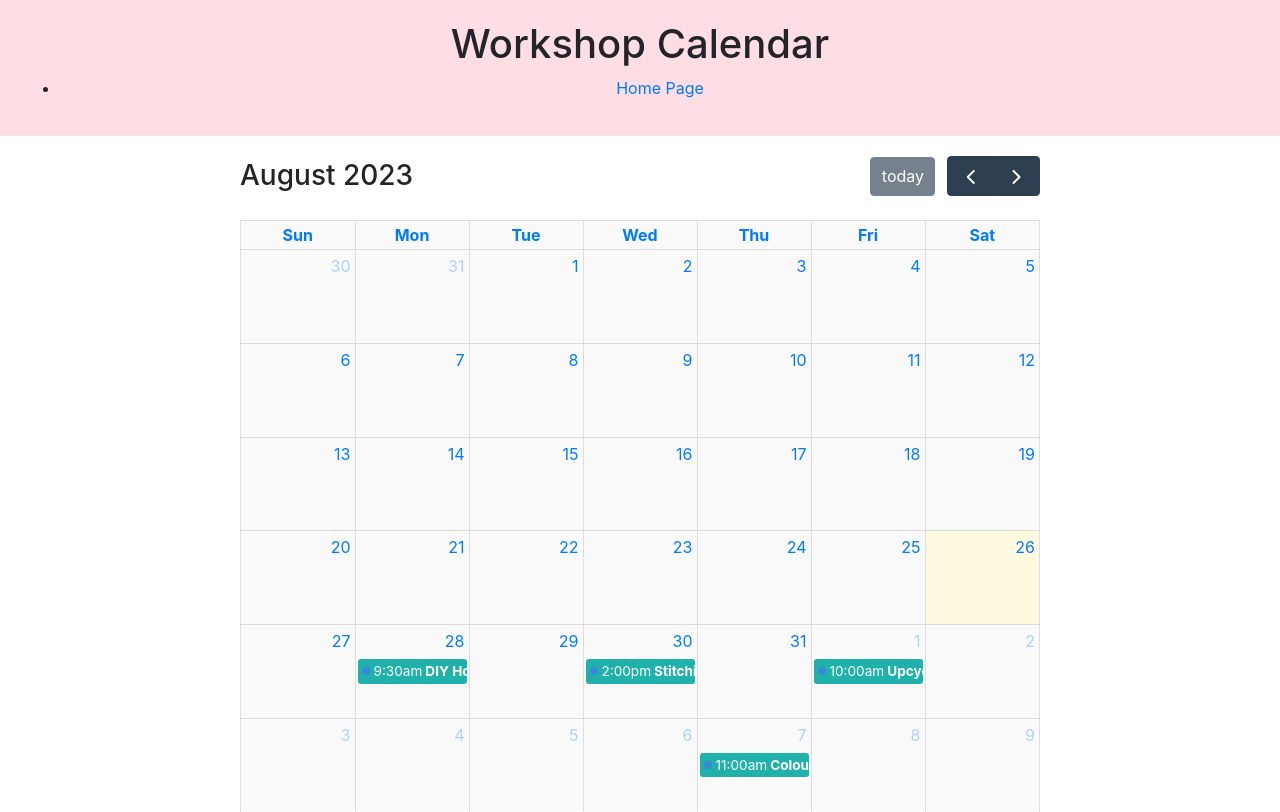
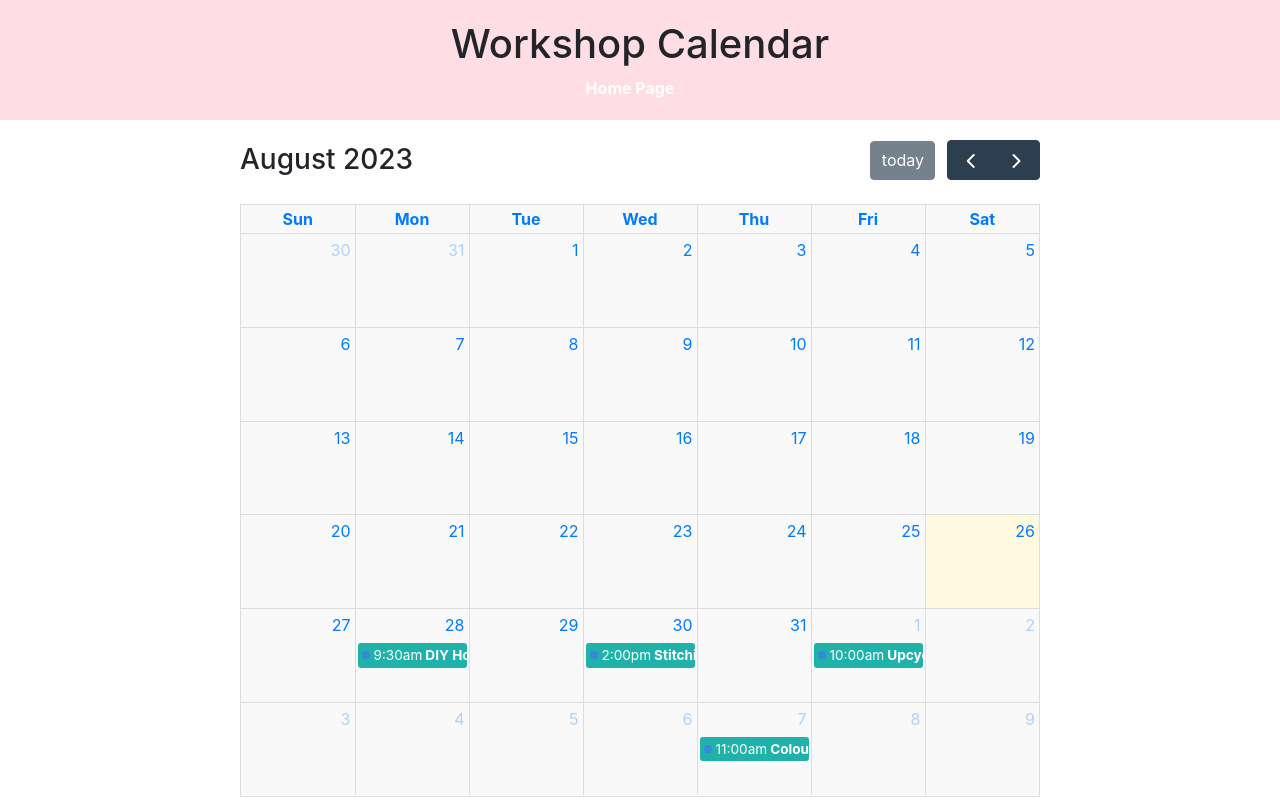
Before and after one commit to randomuser513/Bug_Creators.github.io, a PHP site: page /Workshop_Calendar/workshop_calendar.html in a window 1280 px wide. Shown: the top 812 px of the page. Run offline with PHP 8.4, Linux system fonts and the light colour scheme; lists and menus that the app fills with data are empty; some libraries are stand-ins or nearby versions.

Commit message:
Update styles_workshop_calendar.css
added homebutton

```diff
--- a/Workshop_Calendar/styles_workshop_calendar.css
+++ b/Workshop_Calendar/styles_workshop_calendar.css
@@ -8,6 +8,32 @@ body {
     background-color: #ffdde4;
     padding: 20px;
     text-align: center;
+}
+
+nav ul {
+    list-style-type: none;
+    margin: 0;
+    padding: 0;
+    display: flex;
+    text-align: center;
+    justify-content: center; /* Center the navigation horizontally */
+    align-items: center; /* Center the navigation vertically */
+}
+
+nav li {
+    margin-right: 20px;
+    text-align: center;
+}
+
+nav a {
+    text-decoration: none;
+    color: #fff;
+    font-weight: bold;
+    transition: color 0.3s ease;
+}
+
+nav a:hover {
+    color: #ff99cc; /* Light pink on hover */
 }
 
 main {
```
